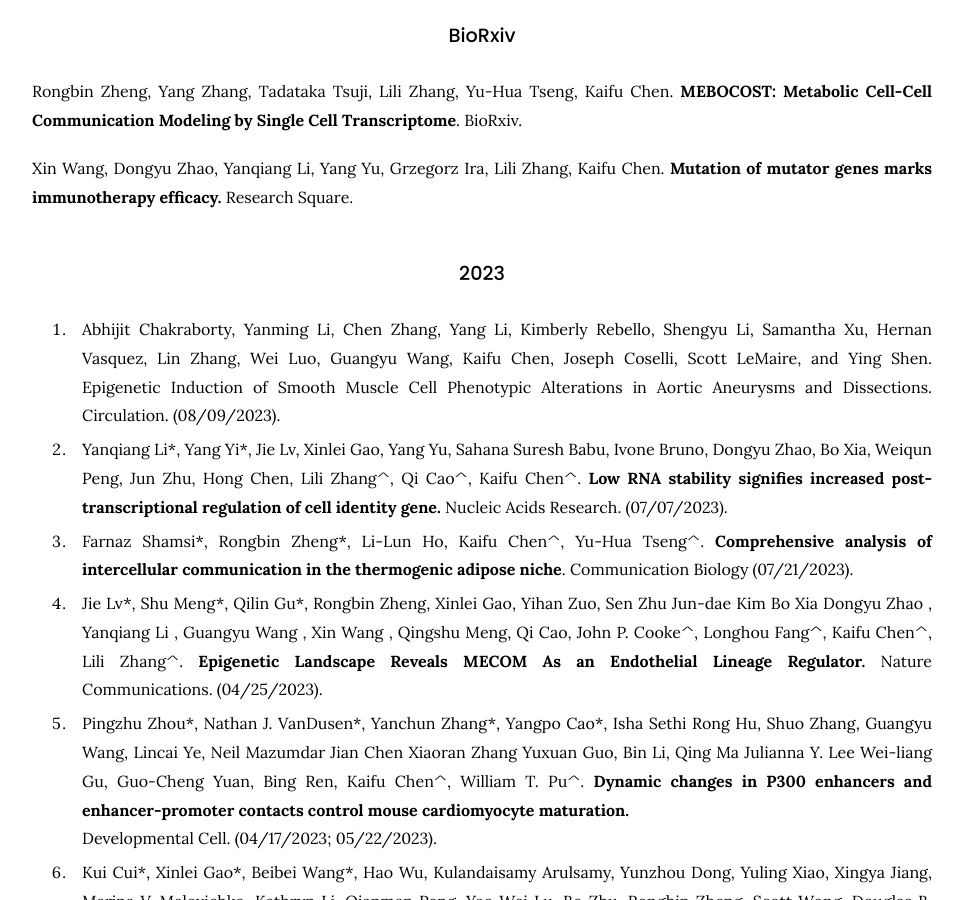
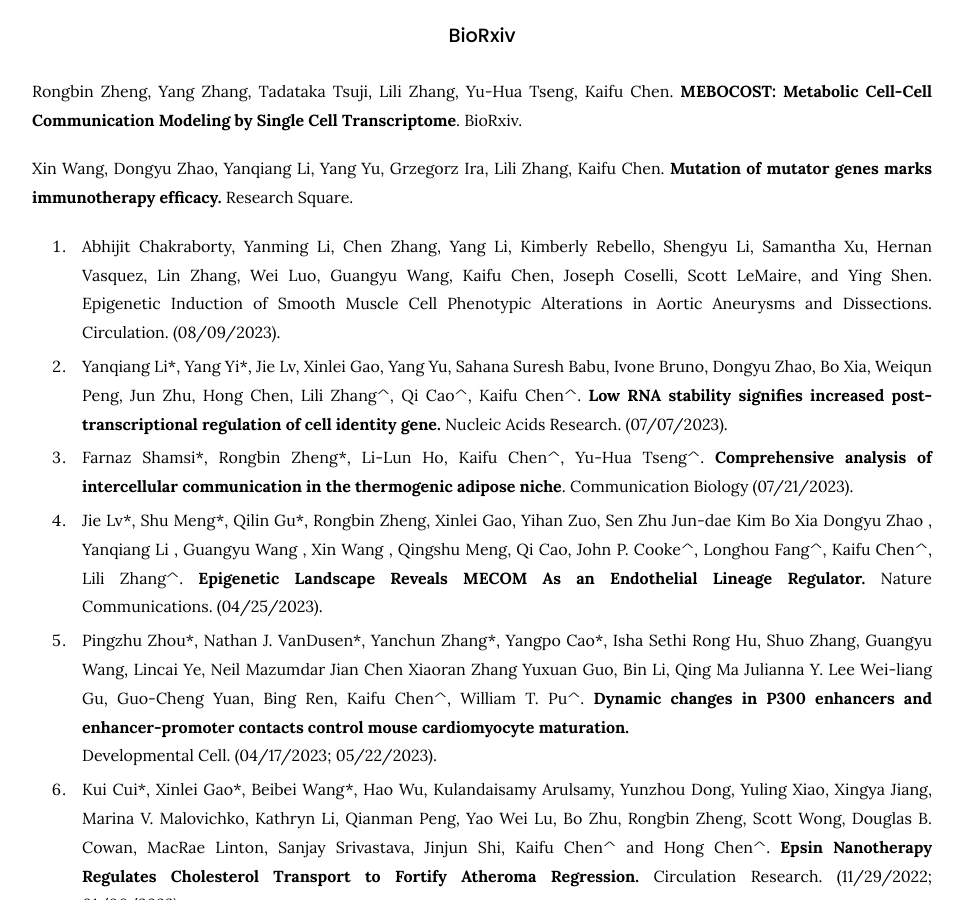
Before and after one commit to kaifuchenlab/kaifuchenlab.github.io, a Jekyll site: the page built from 3.publication/index.md, in a window 1280 px wide and 900 px high, scrolled down 312 px. Shown: the whole window, without its empty margins (158-1122 px from the left). Built offline with Jekyll 4.4.1, drawn with Linux system fonts in a browser that asks for light colours.

Commit message:
Update index.md

```diff
--- a/3.publication/index.md
+++ b/3.publication/index.md
@@ -18,7 +18,6 @@ Xin Wang, Dongyu Zhao, Yanqiang Li, Yang Yu, Grzegorz Ira, Lili Zhang, Kaifu Che
 Research Square.
 
 
-### 2023
 79. Abhijit Chakraborty, Yanming Li, Chen Zhang, Yang Li, Kimberly Rebello, Shengyu Li, Samantha Xu, Hernan Vasquez, Lin Zhang, Wei Luo, Guangyu Wang, Kaifu Chen, Joseph Coselli, Scott LeMaire, and Ying Shen. Epigenetic Induction of Smooth Muscle Cell Phenotypic Alterations in Aortic Aneurysms and Dissections. Circulation. (08/09/2023).
 
 78. Yanqiang Li\*, Yang Yi\*,  Jie Lv, Xinlei Gao, Yang Yu,  Sahana Suresh Babu, Ivone Bruno, Dongyu Zhao, Bo Xia, Weiqun Peng, Jun Zhu, Hong Chen, Lili Zhang^, Qi Cao^, Kaifu Chen^. **Low RNA stability signifies increased post-transcriptional regulation of cell identity gene.**
```
Also changed, not shown: other parts of 3.publication/index.md (+0 -2 lines).
